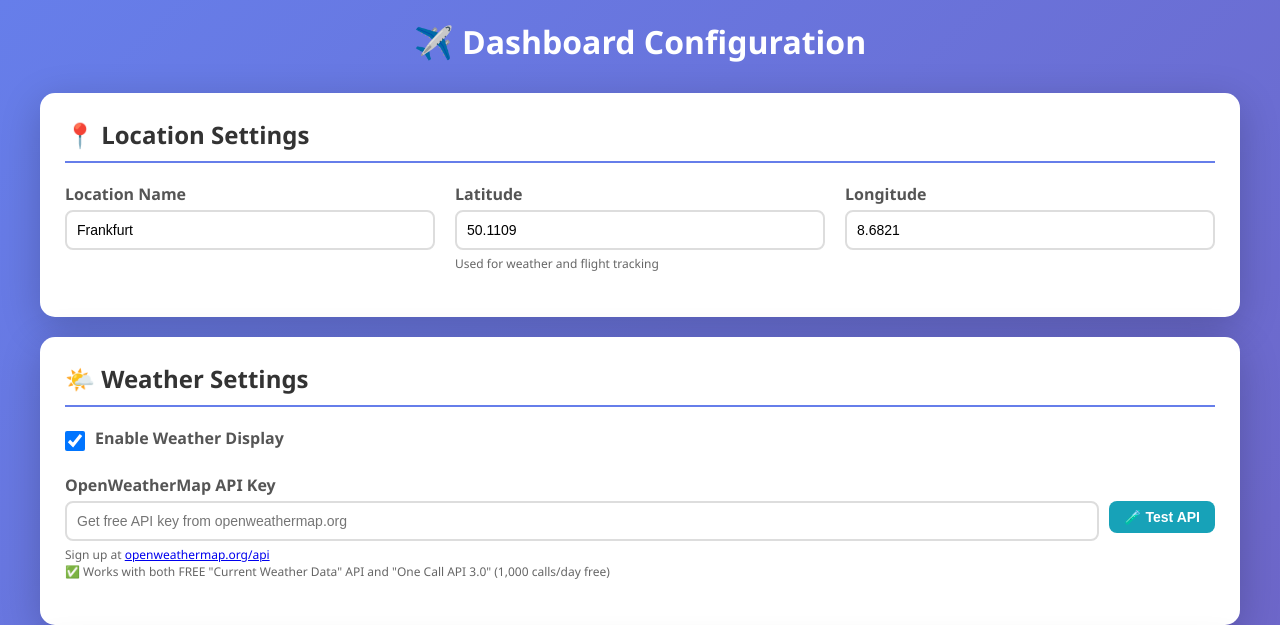
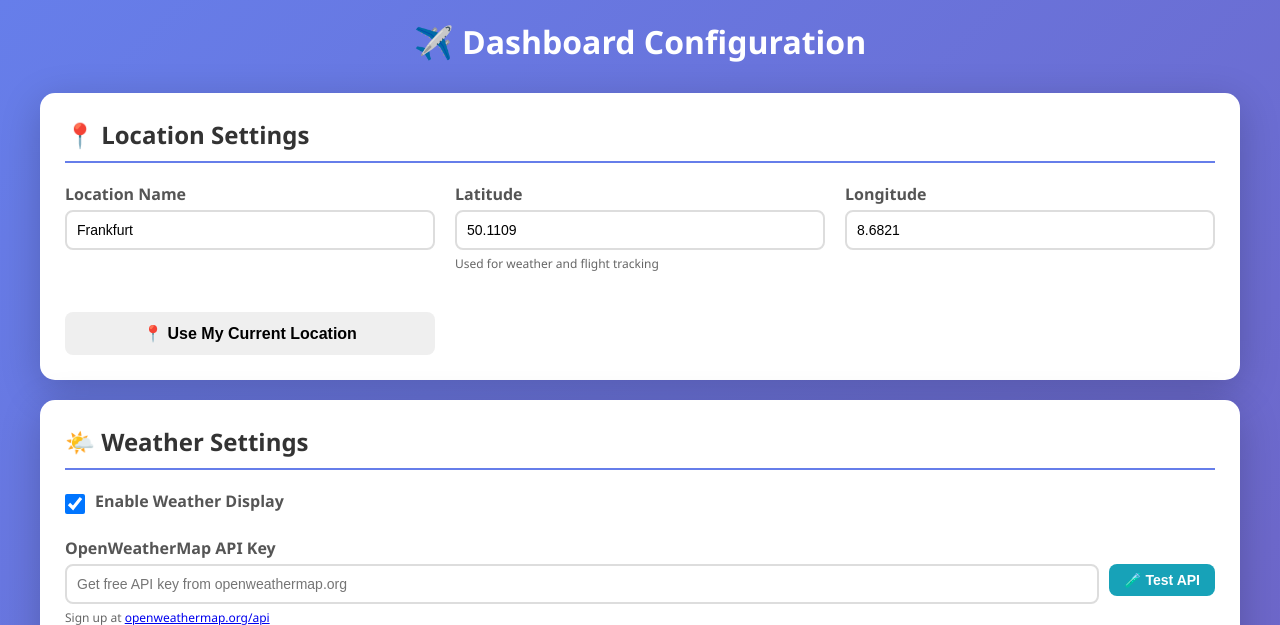
Before and after one commit to angeeinstein/digital-signage-screen, a Flask app: page /admin in a window 1280 px wide. Shown: the top 625 px of the page. Run offline with Flask 3, Linux system fonts and the light colour scheme.

Commit message:
Add geolocation feature to use current location for dashboard configuration

```diff
--- a/templates/admin.html
+++ b/templates/admin.html
@@ -250,6 +250,8 @@
                     <label for="longitude">Longitude</label>
                     <input type="number" id="longitude" step="0.0001" placeholder="e.g., 8.6821">
                 </div>
+                <button class="btn btn-secondary" onclick="getCurrentLocation()">📍 Use My Current Location</button>
+                <div id="locationResult"></div>
             </div>
         </div>
 
@@ -637,6 +639,63 @@
             }
         }
 
+        // Get current location using browser geolocation
+        async function getCurrentLocation() {
+            const resultDiv = document.getElementById('locationResult');
+
+            if (!navigator.geolocation) {
+                resultDiv.className = 'test-result error';
+                resultDiv.textContent = '❌ Geolocation is not supported by your browser';
+                resultDiv.style.display = 'block';
+                return;
+            }
+
+            resultDiv.className = 'test-result';
+            resultDiv.textContent = '⏳ Getting your location...';
+            resultDiv.style.display = 'block';
+
+            navigator.geolocation.getCurrentPosition(
+                async (position) => {
+                    const lat = position.coords.latitude.toFixed(4);
+                    const lon = position.coords.longitude.toFixed(4);
+
+                    document.getElementById('latitude').value = lat;
+                    document.getElementById('longitude').value = lon;
+
+                    // Try to get location name using reverse geocoding
+                    try {
+                        const response = await fetch(`https://nominatim.openstreetmap.org/reverse?lat=${lat}&lon=${lon}&format=json`);
+                        const data = await response.json();
+
+                        const locationName = data.address?.city || data.address?.town || data.address?.village || data.address?.state || 'Unknown Location';
+                        document.getElementById('locationName').value = locationName;
+
+                        resultDiv.className = 'test-result success';
+                        resultDiv.textContent = `✅ Location set to: ${locationName} (${lat}, ${lon})`;
+                    } catch (error) {
+                        resultDiv.className = 'test-result success';
+                        resultDiv.textContent = `✅ Coordinates set to: ${lat}, ${lon} (Could not fetch location name)`;
+                    }
+                },
+                (error) => {
+                    resultDiv.className = 'test-result error';
+                    let errorMsg = 'Unable to get location';
+                    switch(error.code) {
+                        case error.PERMISSION_DENIED:
+                            errorMsg = 'Location permission denied. Please allow location access in your browser.';
+                            break;
+                        case error.POSITION_UNAVAILABLE:
+                            errorMsg = 'Location information is unavailable.';
+                            break;
+                        case error.TIMEOUT:
+                            errorMsg = 'Location request timed out.';
+                            break;
+                    }
+                    resultDiv.textContent = `❌ ${errorMsg}`;
+                }
+            );
+        }
+
         // Initialize
         loadConfig();
     </script>
```
